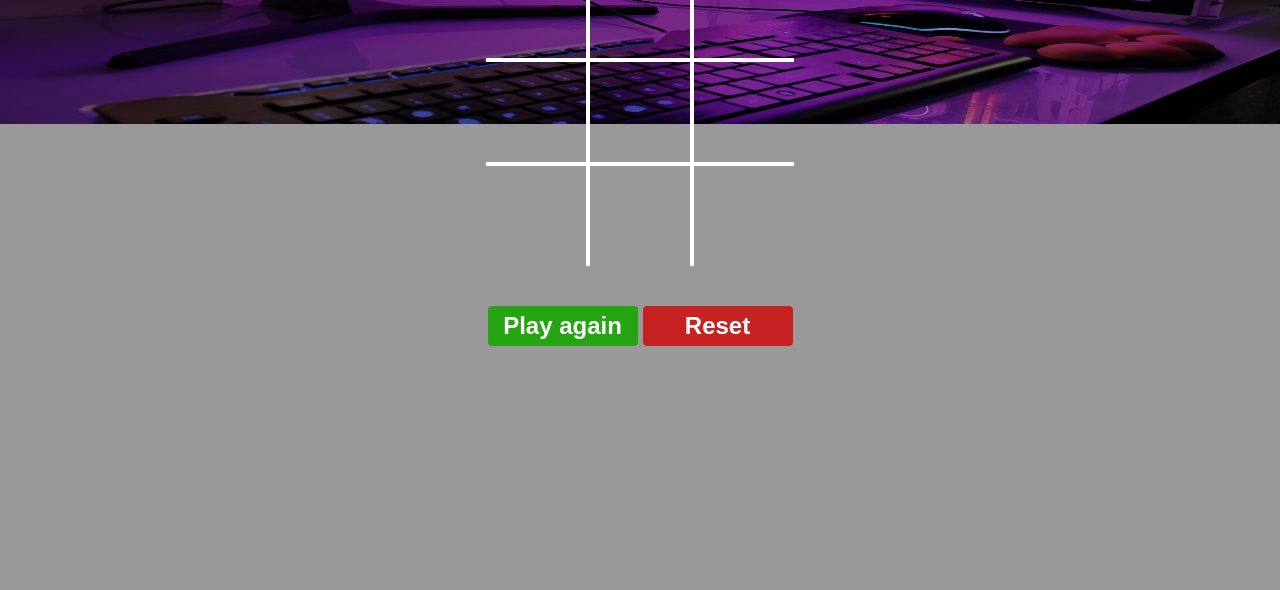
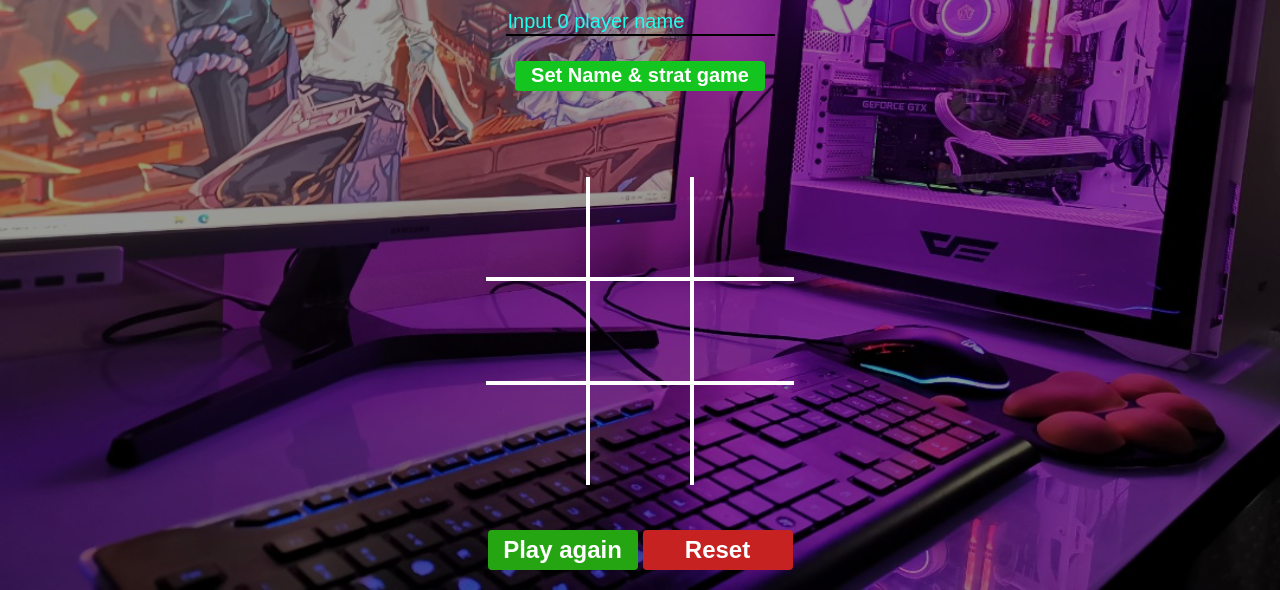
Before and after one commit to Rupeshlp/tictactoe, a plain HTML site: page index.html in a window 1280 px wide. Shown: the part 260-850 px from the top of the page. Before the commit the page ends 800 px from the top, so only its background shows below. Drawn offline with Linux system fonts and the light colour scheme; a web font is replaced by a local one.

Commit message:
Update style.css

```diff
--- a/style.css
+++ b/style.css
@@ -292,7 +292,7 @@ body {
 
   body{
     background: rgb(0, 0, 0, 0.4) url(bg1.jpg);
-    background-size: 100% 48%;
+    background-size: 100% 100%;
     background-repeat: no-repeat;
     background-blend-mode: darken;
     background-attachment: fixed;
@@ -304,7 +304,7 @@ body {
     justify-content: center;
     align-items: center;
     width: 100%;
-    height: 44vh;
+    height: 100vh;
     position: relative;
 
   }
```
